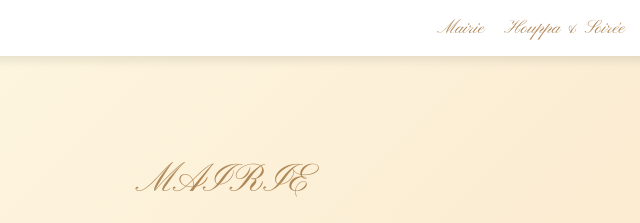
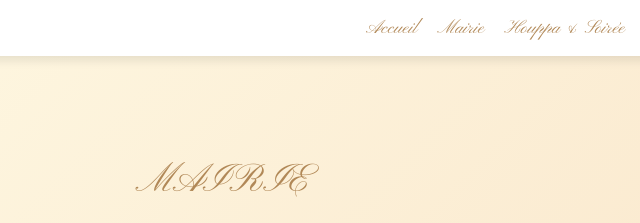
Before and after one commit to AlexandreSaadounFinance/wedding, a plain HTML site: page mairie.html in a window 1280 px wide. Shown: the top 223 px of the page, 418-1058 px from the left. Drawn offline with Linux system fonts and the light colour scheme.

Commit message:
Update mairie.html

```diff
--- a/mairie.html
+++ b/mairie.html
@@ -96,6 +96,7 @@
         <div class="navbar">
             <div class="logo">S & A</div>
             <div class="nav-links">
+                <a href="details.html" class="nav-item">Accueil</a>
                 <a href="mairie.html" class="nav-item">Mairie</a>
                 <a href="houppa.html" class="nav-item">Houppa & Soirée</a>
                 <a href="beach-party.html" class="nav-item">Beach Party</a>
```
